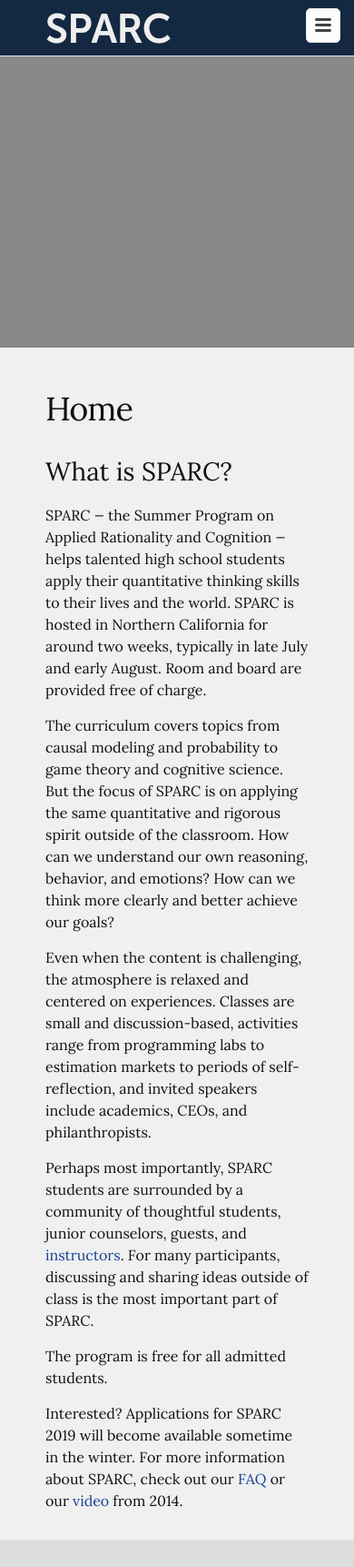
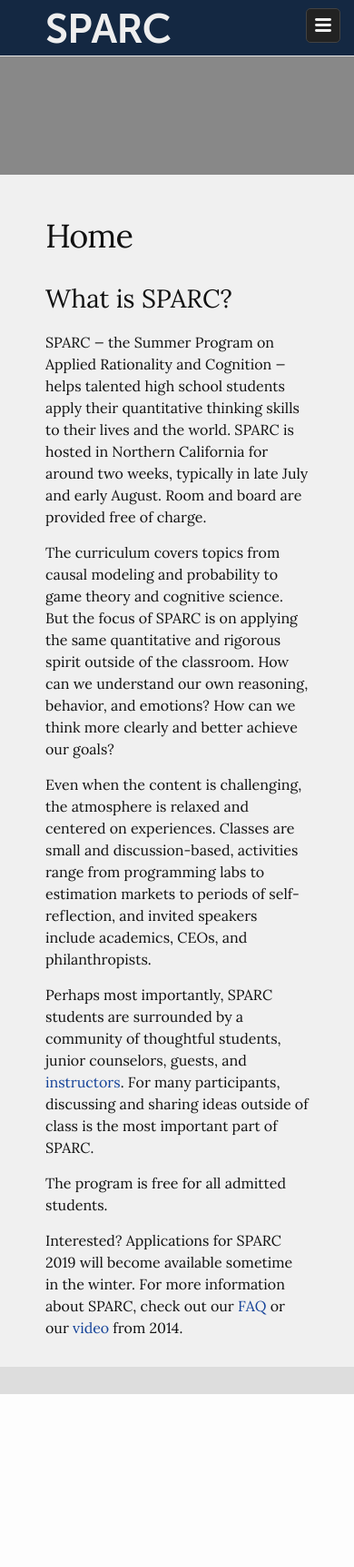
Before and after one commit to sparc-camp/sparc-camp.github.io, a Jekyll site: the page built from index.md, in a window 390 px wide. Shown: the whole page at 91% size. Built offline with Jekyll 4.4.1, drawn with Linux system fonts in a browser that asks for light colours; after the commit the page ends 1532 px from its top, so only the background shows below that.

Commit message:
hamburger menu bar; change banner proportions; (MOBILE design)

```diff
--- a/assets/custom.scss
+++ b/assets/custom.scss
@@ -12,8 +12,8 @@
 //$navbar-bg-color: #324C63;
 $banner-bg-color: #888;
 
-$banner-height: 320px;
-$wrapper-width: calc(3 * #{$banner-height});
+$max-banner-height: 320px;
+$wrapper-width: calc(3 * #{$max-banner-height});
 $wrapper-padding: 50px;
 $site-title-size: 45px;
 
@@ -95,6 +95,20 @@
 	font-size: $site-title-size;
 }
 
+.site-nav {
+  @include media-query($on-palm) {
+	background-color: #222;
+	border: 1px solid $grey-color-dark;
+
+	.menu-icon {
+	  > svg {
+		// Hamburger line fill
+		fill: $url-color-neg;
+      }
+	}
+  }
+}
+
 #site-title-logo-wrapper {
 	float: left;
 }
@@ -113,7 +127,8 @@
 
 #banner {
 	max-width: $wrapper-width;
-	height: $banner-height;
+	max-height: $max-banner-height;
+	height: 33.33vw;
 	background-color: $banner-bg-color;
 }
 
```
Also changed, not shown: README.md.
